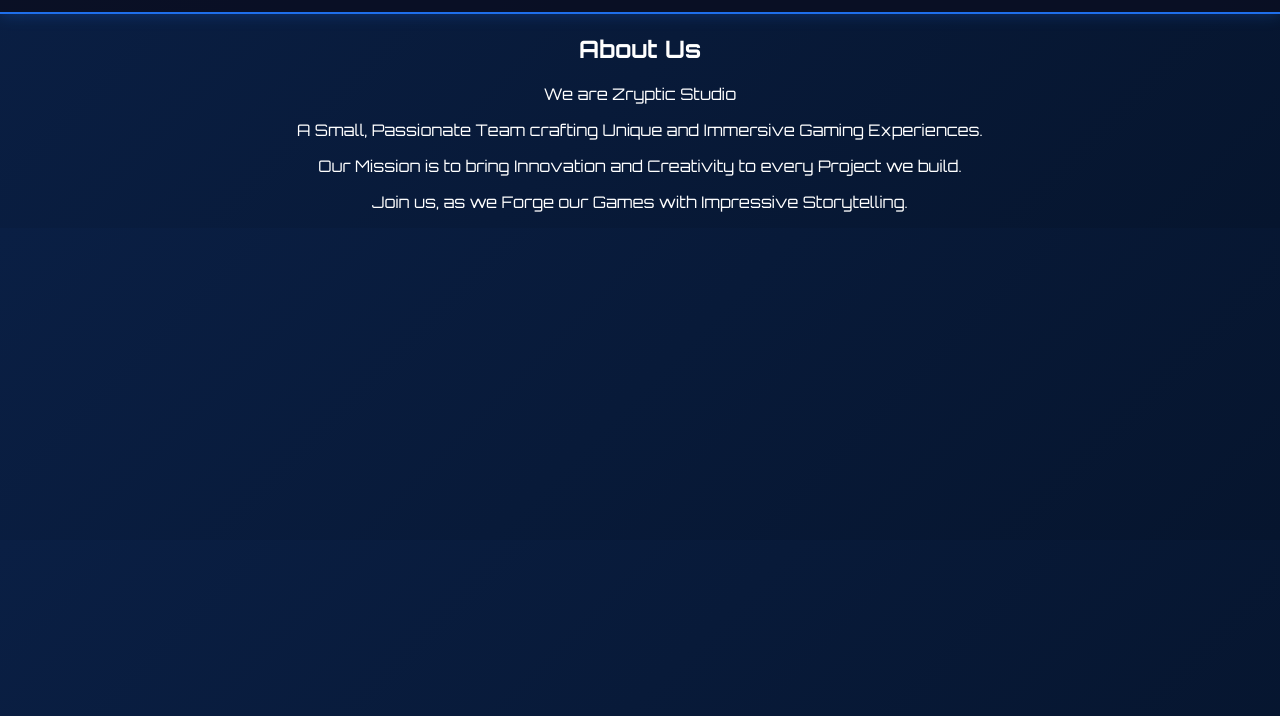
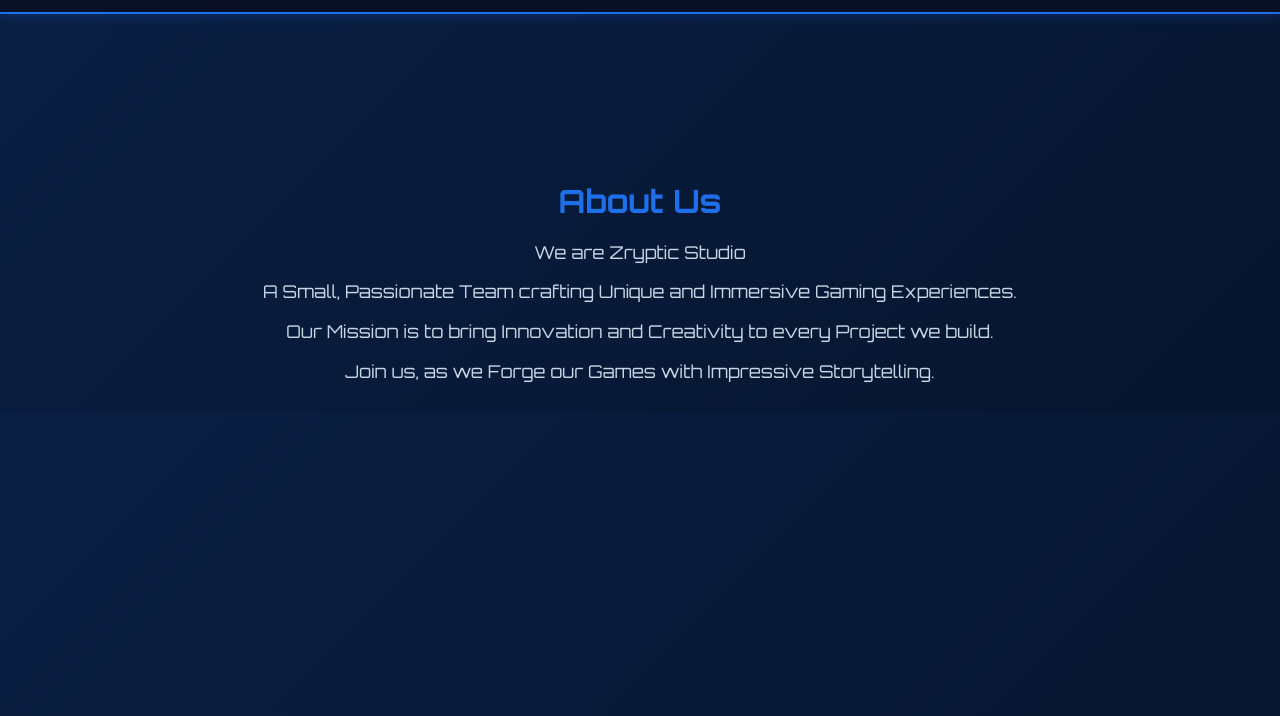
Before and after one commit to ZrypticStudio/ZrypticStudio_Website, a plain HTML site: page about.html in a window 1280 px wide. Shown: the part 84-800 px from the top of the page. Drawn offline with Linux system fonts and the light colour scheme.

Commit message:
Update about.html

```diff
--- a/about.html
+++ b/about.html
@@ -6,6 +6,51 @@
   <title>About Us - Zryptic Studio</title>
   <link rel="stylesheet" href="style.css" />
   <link href="https://fonts.googleapis.com/css2?family=Orbitron:wght@400;700&display=swap" rel="stylesheet">
+  <style>
+    body {
+      background-color: #0a0f23;
+      color: #dce3f0;
+      font-family: 'Orbitron', sans-serif;
+      text-align: center;
+      margin: 0;
+      padding: 0;
+    }
+
+    .contact-container {
+      margin-top: 120px;
+      padding: 20px;
+    }
+
+    .contact-container h2 {
+      color: #1f6feb;
+      font-size: 2em;
+      margin-bottom: 20px;
+    }
+
+    .contact-container p {
+      font-size: 1.1em;
+      color: #c8d6e5;
+      margin-bottom: 10px;
+    }
+
+    .social-links {
+      margin-top: 30px;
+    }
+
+    .social-links a {
+      display: block;
+      margin: 10px 0;
+      color: #1f6feb;
+      text-decoration: none;
+      font-weight: 600;
+      transition: color 0.3s ease, text-shadow 0.3s ease;
+    }
+
+    .social-links a:hover {
+      color: #ffffff;
+      text-shadow: 0 0 10px #1f6feb;
+    }
+  </style>
 </head>
 <body class="home-bg">
   <header>
@@ -34,6 +79,7 @@
   </header>
 
   <main>
+    <div class="contact-container">
     <h2>About Us</h2>
     <p>We are Zryptic Studio</p>
     <p>A Small, Passionate Team crafting Unique and Immersive Gaming Experiences.</p>
```
